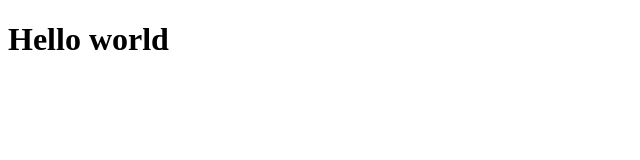
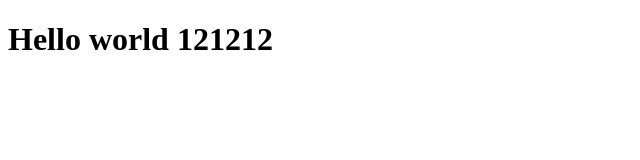
Before and after one commit to Clenar/frommac, a plain HTML site: page Index.html in a window 1280 px wide. Shown: the whole page, without its empty margins (0-640 px from the left). Drawn offline with Linux system fonts and the light colour scheme.

Commit message:
first commitsdsd

```diff
--- a/Index.html
+++ b/Index.html
@@ -5,6 +5,6 @@
     <title>Title</title>
 </head>
 <body>
-<h1>Hello world</h1>
+<h1>Hello world 121212</h1>
 </body>
 </html>
```
